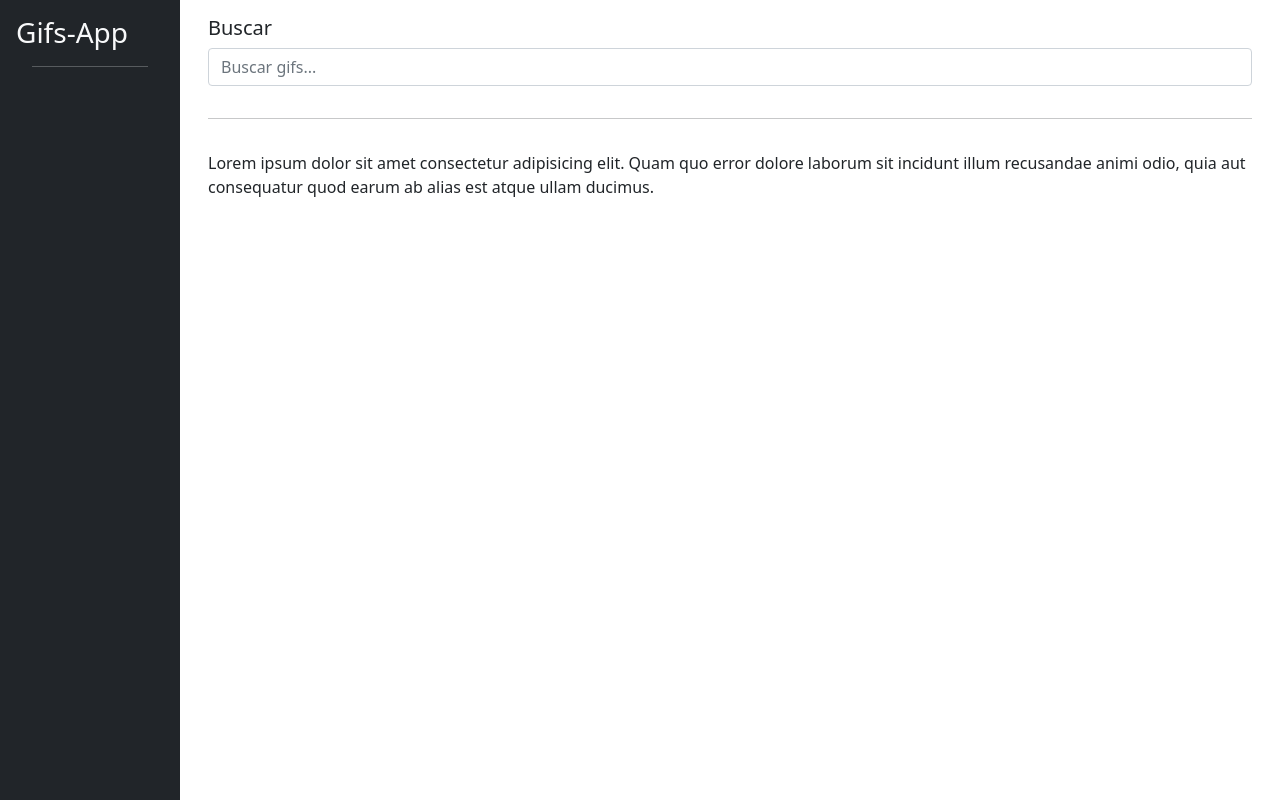
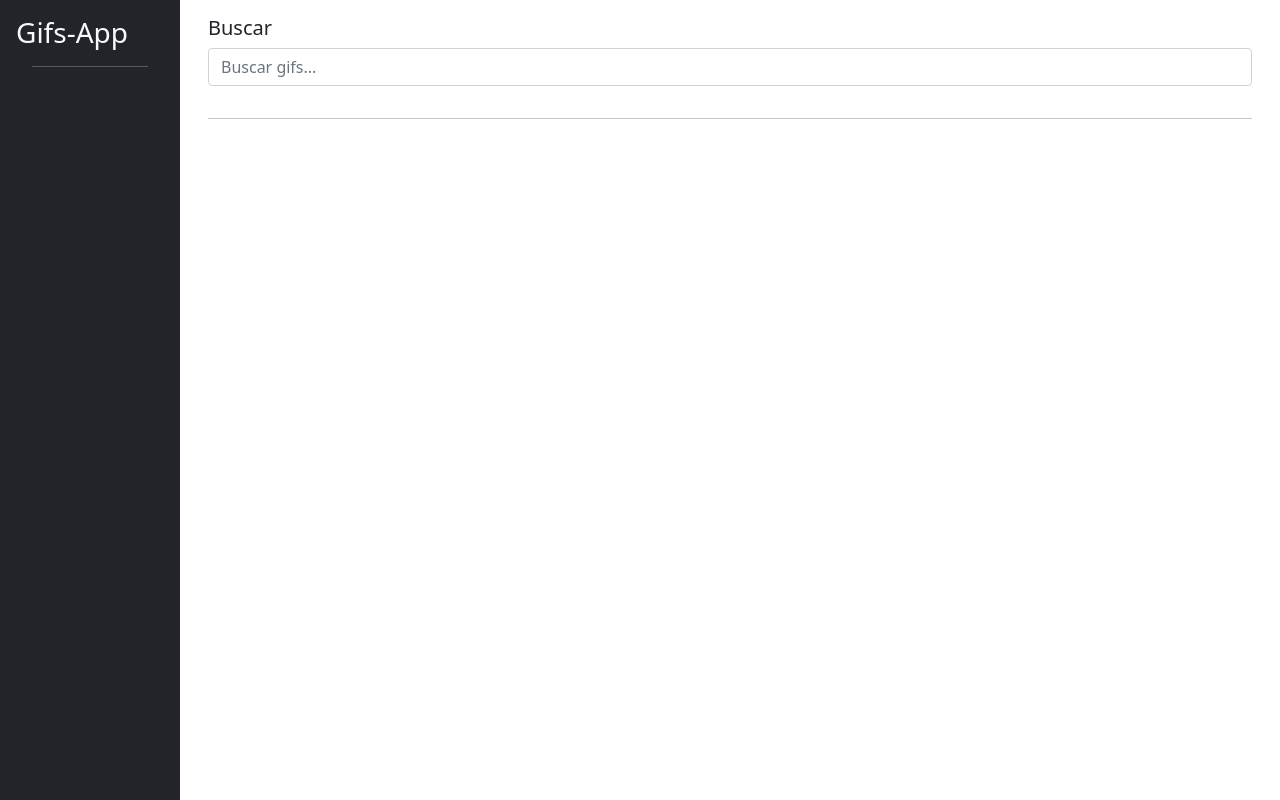
Before and after one commit to dev-ignacio-h/gifs-app-angular, an Angular app: page / in a window 1280 px wide. Built offline with nearby package versions, Linux system fonts and the light colour scheme.

Commit message:
show results and create cards

```diff
--- a/src/app/gifs/results/results.component.html
+++ b/src/app/gifs/results/results.component.html
@@ -1,5 +1,14 @@
 <div class="col">
-  Lorem ipsum dolor sit amet consectetur adipisicing elit. Quam quo error dolore
-  laborum sit incidunt illum recusandae animi odio, quia aut consequatur quod
-  earum ab alias est atque ullam ducimus.
+  <div class="row">
+    <div  *ngFor="let gif of results" class="col-sm-12 col-md-6 col-lg-4 col-xl-3">
+      <div class="card">
+        <img class="card-img-top" [src]="gif.images.downsized_medium.url" [alt]="gif.title">
+        <div class="card-body">
+          <p class="card-text">
+            {{  gif.title}}
+          </p>
+        </div>
+      </div>
+    </div>
+  </div>
 </div>
--- a/src/app/gifs/results/results.component.ts
+++ b/src/app/gifs/results/results.component.ts
@@ -1,4 +1,5 @@
-import { Component, OnInit } from '@angular/core';
+import { Component } from '@angular/core';
+import { GifsService } from '../services/gifs.service';
 
 @Component({
   selector: 'app-results',
@@ -6,11 +7,12 @@ import { Component, OnInit } from '@angular/core';
   styles: [
   ]
 })
-export class ResultsComponent implements OnInit {
+export class ResultsComponent{
 
-  constructor() { }
-
-  ngOnInit(): void {
+  get results() {
+    return this.gifsService.results
   }
 
+  constructor(private gifsService: GifsService) { }
+
 }
--- a/src/app/gifs/services/gifs.service.ts
+++ b/src/app/gifs/services/gifs.service.ts
@@ -8,6 +8,9 @@ export class GifsService {
   private apiKey: string = 'api_key=Br7Gb6AcrEfll1eULoqVIYzzceq2m6JT';
   private baseUrl: string = 'https://api.giphy.com/v1/gifs';
   private _record: string[] = [];
+
+  // TODO: change any
+  public results: any[] = [];
 
   get record() {
     return [...this._record];
@@ -25,7 +28,7 @@ export class GifsService {
     this.http
       .get(`${this.baseUrl}/search?${this.apiKey}&q=${query}&limit=12`)
       .subscribe((resp: any) => {
-        console.log(resp.data);
+        this.results = resp.data;
       });
   }
 }
```
